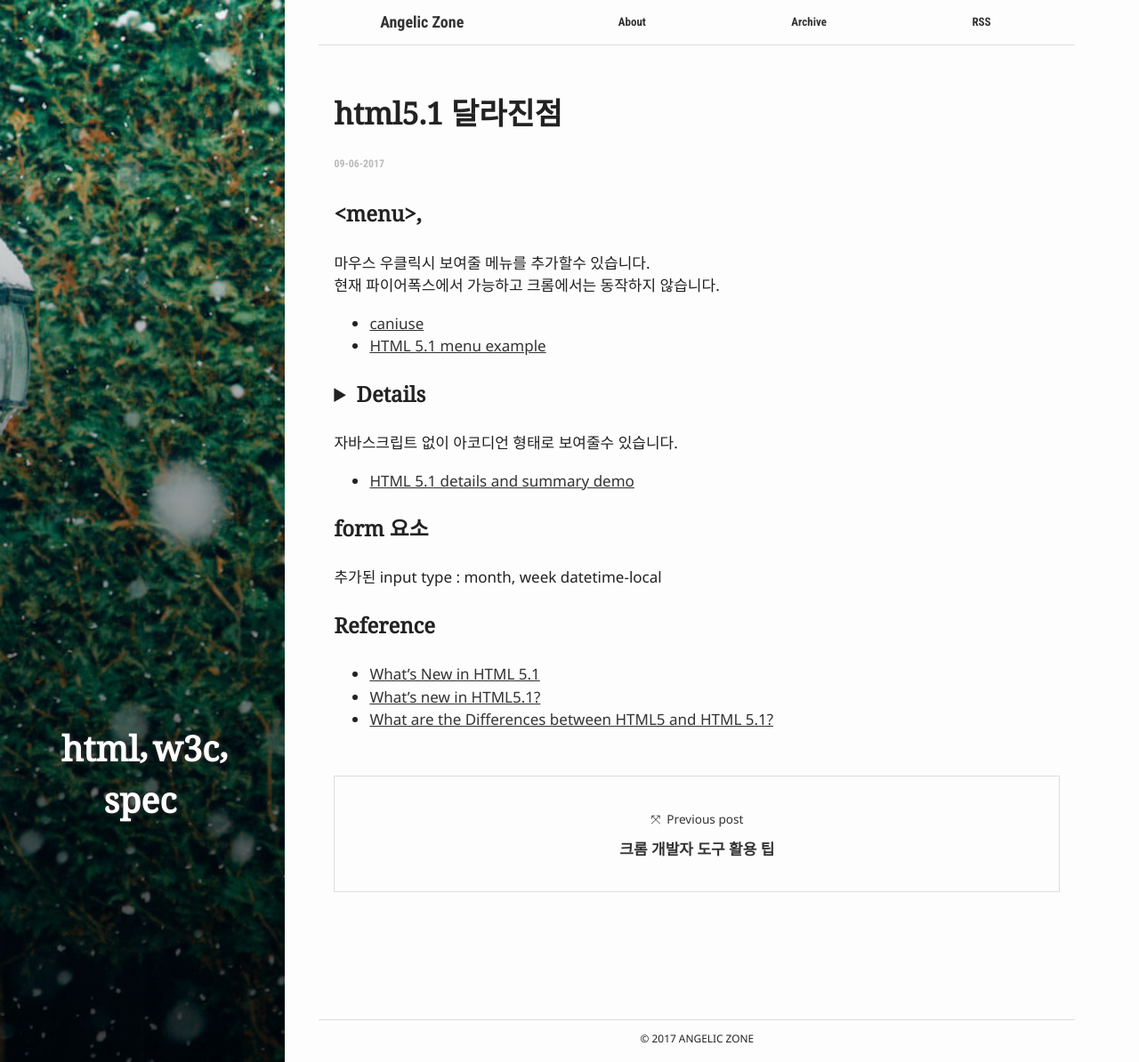
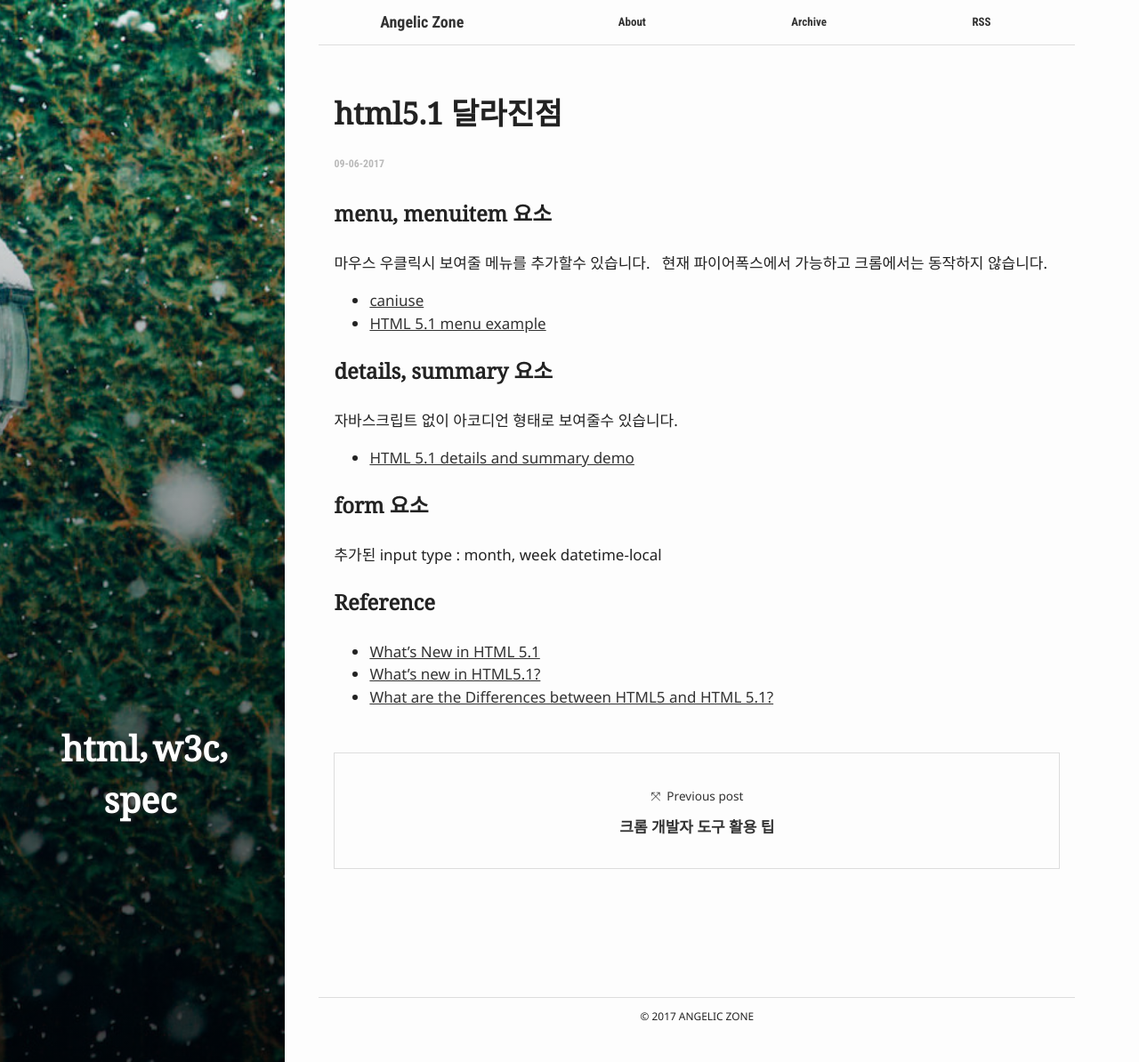
Before and after one commit to pigjh1/pigjh1.github.com, a Jekyll site: the page built from _posts/2017-06-09-whats-new-in-html5-1.md, in a window 1280 px wide and 1194 px high. Shown: the whole window at 89% size. Built offline with Jekyll 4.4.1, drawn with Linux system fonts in a browser that asks for light colours.

Commit message:
Create 2017-06-09-whats-new-in-html5-1.md

```diff
--- a/_posts/2017-06-09-whats-new-in-html5-1.md
+++ b/_posts/2017-06-09-whats-new-in-html5-1.md
@@ -7,14 +7,14 @@
 tags: ['html', 'w3c', 'spec']
 ---
 
-### <menu>, <menuitem>
+### menu, menuitem 요소
 마우스 우클릭시 보여줄 메뉴를 추가할수 있습니다.
 현재 파이어폭스에서 가능하고 크롬에서는 동작하지 않습니다.
 
 - [caniuse](http://caniuse.com/#feat=menu)
 - [HTML 5.1 menu example](https://codepen.io/SitePoint/pen/bBrvRP)
 
-### <details>, <summary>
+### details, summary 요소
 자바스크립트 없이 아코디언 형태로 보여줄수 있습니다.
 
 - [HTML 5.1 details and summary demo](https://codepen.io/SitePoint/pen/rWzgzg)
```
